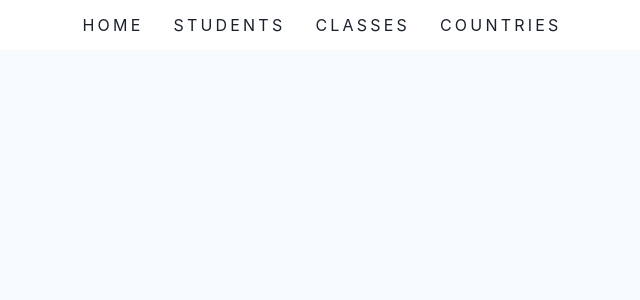
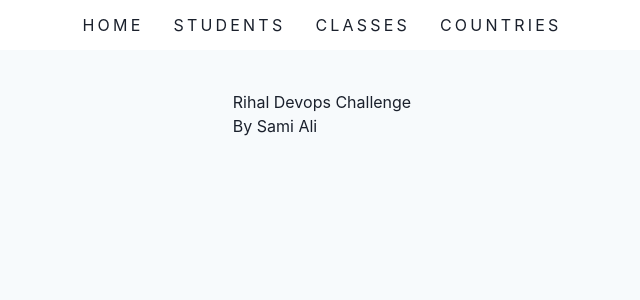
Before and after one commit to samiio/rihal-devops, a Next.js app: page / in a window 1280 px wide. Shown: the top 300 px of the page, without its empty margins (318-958 px from the left). Built offline with nearby package versions, Linux system fonts and the light colour scheme.

Commit message:
added average age of all students

```diff
--- a/components/StudentTable.js
+++ b/components/StudentTable.js
@@ -47,7 +47,7 @@ const StudentTable = ({
 
   return (
     <Table variant="striped">
-      <TableCaption placement="top">Students</TableCaption>
+      <TableCaption placement="top">Average Age - {studentController.getAverageAge()}</TableCaption>
       <Thead>
         <Tr>
           <Th>ID</Th>
--- a/pages/index.js
+++ b/pages/index.js
@@ -1,3 +1,13 @@
-const IndexPage = () => <div></div>;
+const IndexPage = () => {
+  const hello = "hello";
+  return (
+    <div>
+      <div className="header">
+        <h1>Rihal Devops Challenge</h1>
+        <p>By Sami Ali</p>
+      </div>
+    </div>
+  );
+};
 
 export default IndexPage;
```
